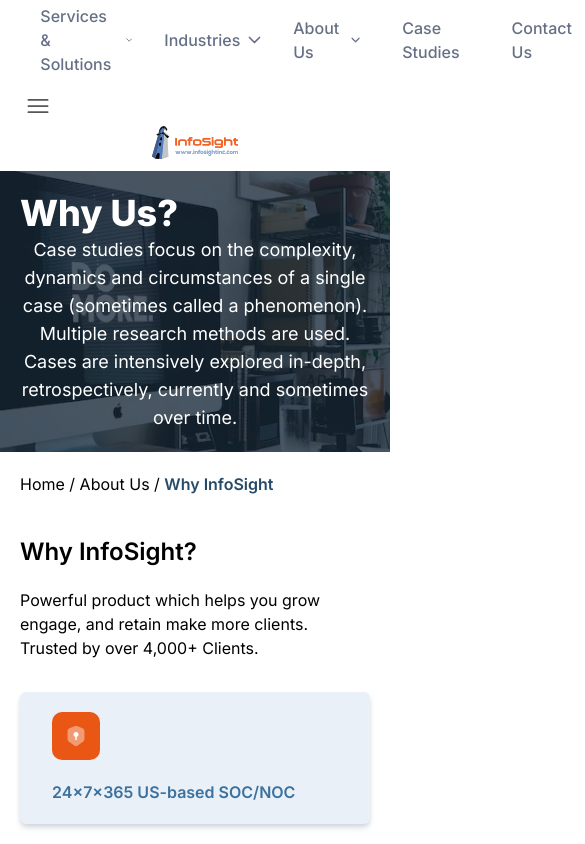
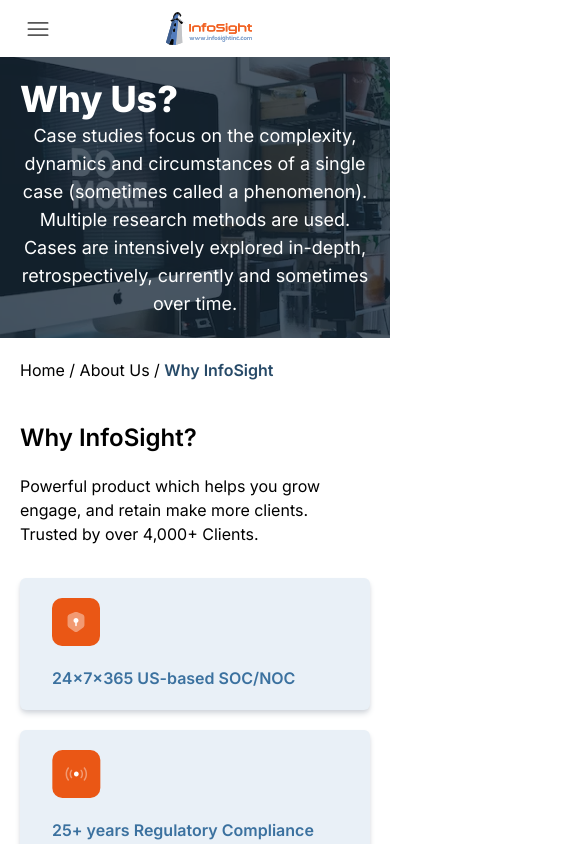
Before and after one commit to HassanSattar147/infosight, a Next.js app: page /why-infosight in a window 390 px wide. Shown: the top 844 px of the page, 585 px wide, since content can reach past the window. Built offline with nearby package versions, Linux system fonts and the light colour scheme.

Commit message:
showed different menus on different screen sizes

```diff
--- a/src/styles/nav.css
+++ b/src/styles/nav.css
@@ -162,6 +162,7 @@
 /* Mobile view Navbar styles - Start */
 
 .mb-nav-container {
+  display: none;
   align-items: center;
   padding: 12px 24px;
   position: relative;
@@ -212,3 +213,12 @@
 }
 
 /* Mobile view Navbar styles - End */
+
+@media screen and (max-width: 992px) {
+  .lgnavbar {
+    display: none;
+  }
+  .mb-nav-container {
+    display: flex;
+  }
+}
```
